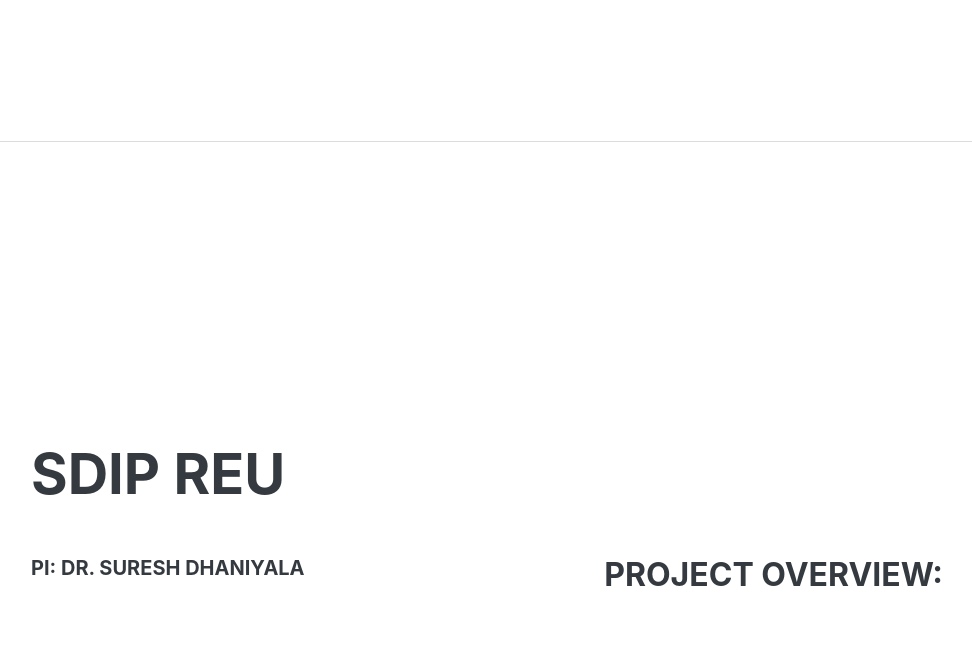
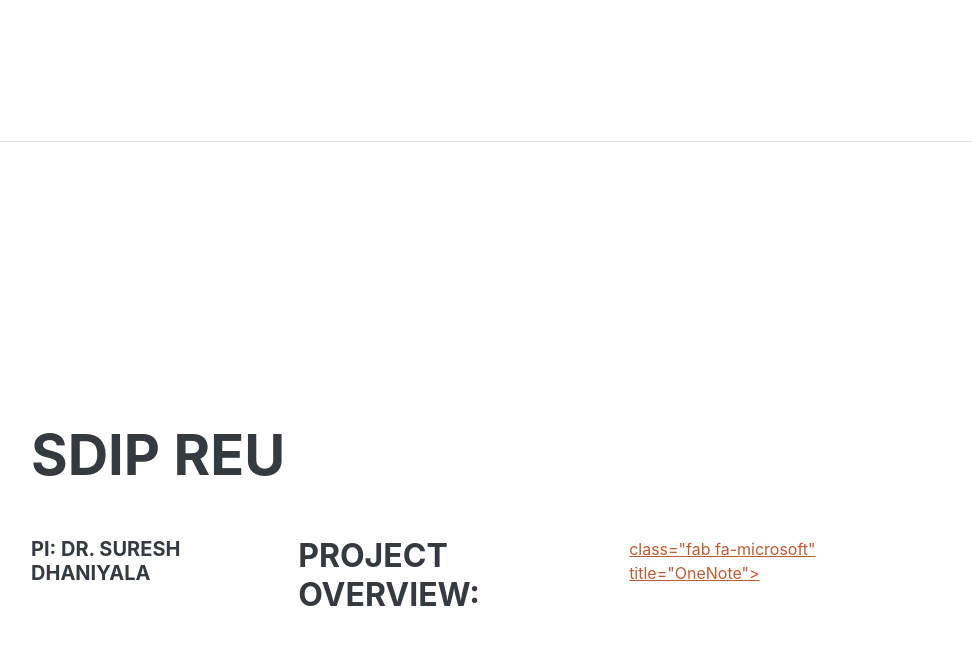
Before and after one commit to tmasi26/tessa-masi.github.io, a plain HTML site: page index.html in a window 1280 px wide. Shown: the part 6693-7358 px from the top of the page, without its empty margins (289-1261 px from the left). Drawn offline with nearby package versions, Linux system fonts and the light colour scheme; a web font is replaced by a local one.

Commit message:
Update index.html

```diff
--- a/index.html
+++ b/index.html
@@ -217,6 +217,9 @@
                         <h5 class="mb-0">PI: Dr. Suresh Dhaniyala</h5>
                         <h3 class="mb-0">Project Overview:</h3>
 
+                         <a class="social-icon" href="https://myccsu-my.sharepoint.com/:o:/g/personal/masitee_my_ccsu_edu/EnKsLYRW6vFOnjh4sKgW6IcBwvjxQKCZyJRt-d1vkwUECQ?e=e0Diga" target="_blank">class="fab fa-microsoft" title="OneNote"></a>
+
+
                     </div>
                 </div>
             </section>
```
